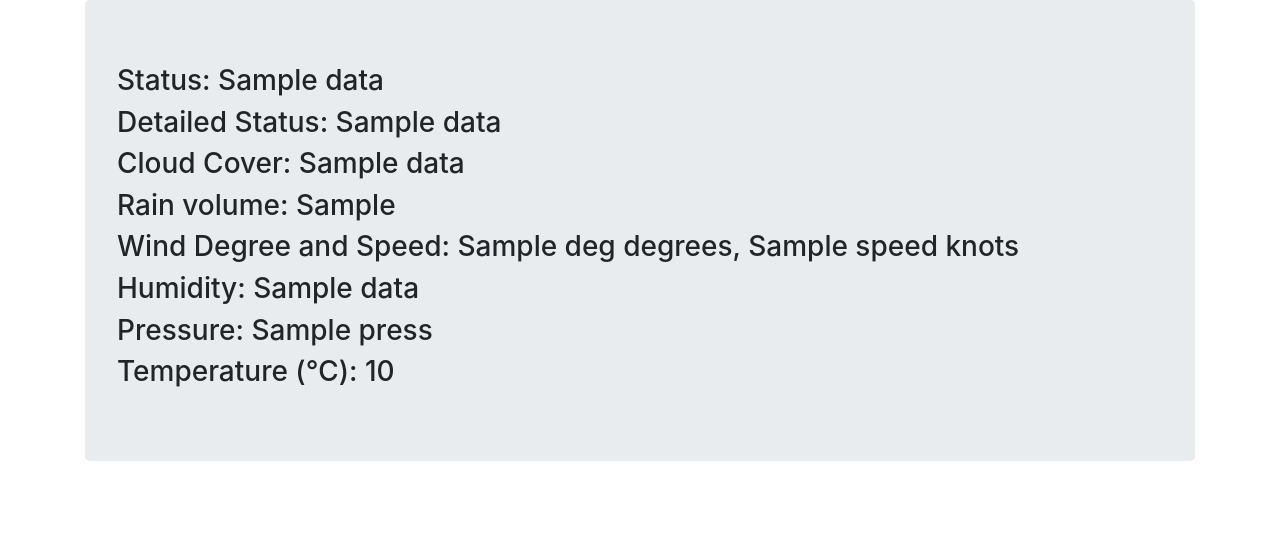
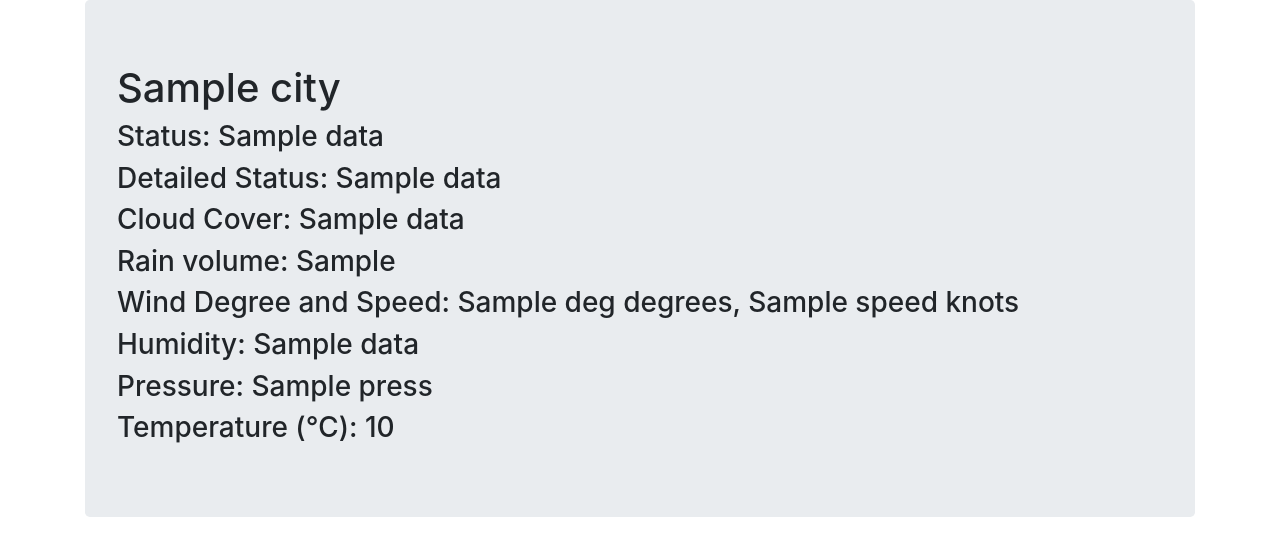
Before and after one commit to hazy254/Weather254, a Flask app: template templates/cityweather.html in a window 1280 px wide. Shown: the part 56-612 px from the top of the page. Run offline with Flask 2, Linux system fonts and the light colour scheme; the template is opened without the code that fills it: most values are stand-ins (such as "Sample title", 1, 10 or a date in 2020); some libraries are stand-ins or nearby versions.

Commit message:
Added city name to weather view

```diff
--- a/ApiCaller.py
+++ b/ApiCaller.py
@@ -13,4 +13,6 @@ def search():
     search_id = int (form.search_term.data[:7])
     obs = owm.weather_at_id(search_id)
     weather = obs.get_weather()
-    return weather
+    location = obs.get_location()
+    data = [weather, location]
+    return data
--- a/app.py
+++ b/app.py
@@ -90,7 +90,10 @@ def logout():
 @app.route('/weather_search', methods = ['GET', 'POST'])
 def weather_search():
 	if request.method == 'POST':
-		weather = ApiCaller.search()
+		data = ApiCaller.search()
+		weather = data[0]
+		location = data[1]
+		city = location.get_name()
 		status = weather.get_status()
 		detailed_status = weather.get_detailed_status()
 		clouds = weather.get_clouds()
@@ -101,7 +104,7 @@ def weather_search():
 		pressure = weather.get_pressure()
 		temperature = weather.get_temperature(unit = 'celsius')
 		weather_data = (status, detailed_status, clouds, rain, snow, wind, humidity, pressure, temperature)
-		return render_template('cityweather.html',data = weather_data)
+		return render_template('cityweather.html',data = weather_data, city = city)
 
 
 
--- a/templates/cityweather.html
+++ b/templates/cityweather.html
@@ -3,6 +3,7 @@
 {% block body %}
 <div class="jumbotron">
     <div class="col-md-12, mx-auto">
+        <h1>{{city}}</h1>
         <h3>Status: {{data[0]}}</h3>
         <h3>Detailed Status: {{data[1]}}</h3>
         <h3>Cloud Cover: {{data[2]}}</h3>
```
